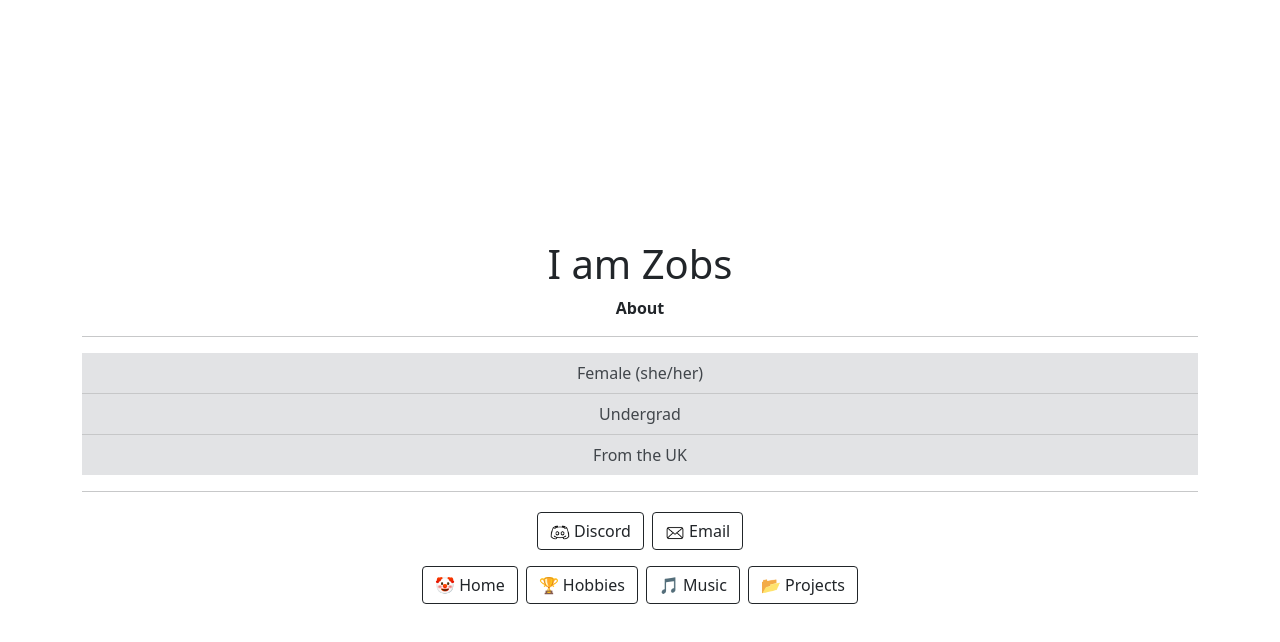
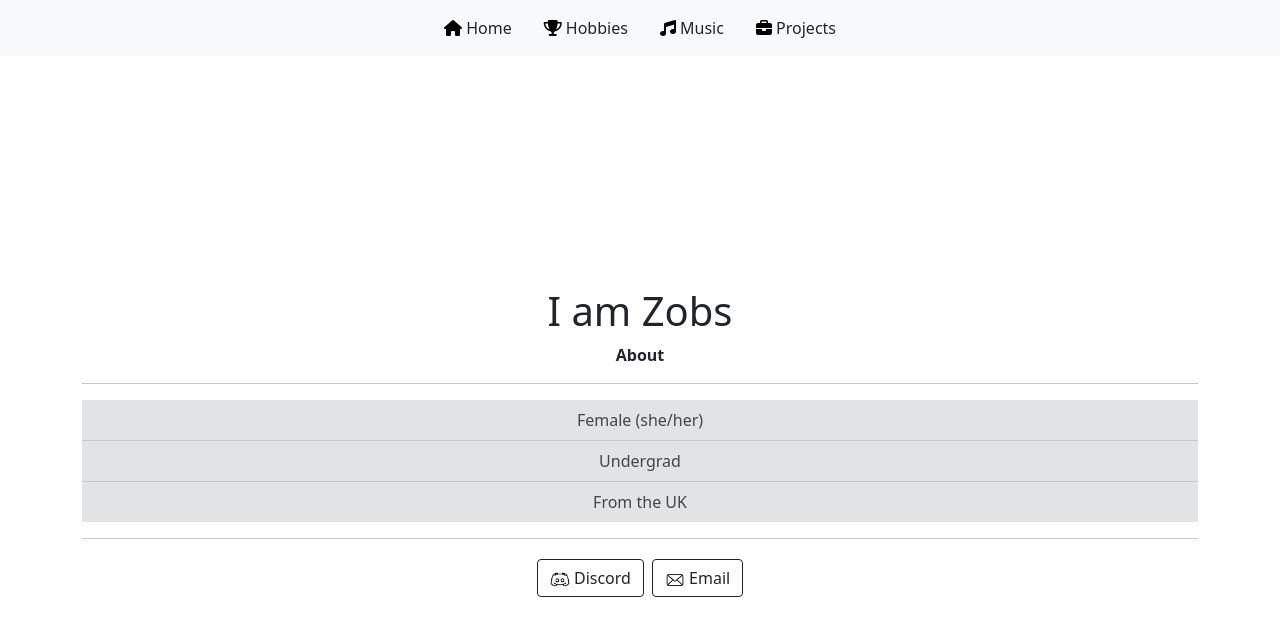
Before and after one commit to IXZ7799/IXZ7799.github.io, a website: page pages/about.html in a window 1280 px wide. Drawn offline with nearby package versions, Linux system fonts and the light colour scheme.

Commit message:
Update about.html

```diff
--- a/pages/about.html
+++ b/pages/about.html
@@ -6,9 +6,37 @@
     <title>About</title>
     <link rel="stylesheet" href="../css.css">
     <link href="https://cdn.jsdelivr.net/npm/bootstrap@5.0.2/dist/css/bootstrap.min.css" rel="stylesheet">
+    <link rel="stylesheet" href="https://cdnjs.cloudflare.com/ajax/libs/font-awesome/6.1.1/css/all.min.css" integrity="sha512-KyZXEAg3QhqLMpG8r+Knujsl5/0Bo5knvvzCO+ou8bOi1qTKh9R3l+XbzN3kK2fF7AKbplJlN8dfoU07xlaxjQ==" crossorigin="anonymous" referrerpolicy="no-referrer" />
 </head>
 <body>
-    <div class="container text-center mt-5">
+    <nav class="navbar navbar-expand-lg navbar-light bg-light fixed-top">
+        <div class="container-fluid">
+            <ul class="nav nav-pills justify-content-center w-100">
+                <li class="nav-item">
+                    <a class="nav-link text-dark" aria-current="page" href="../pages/home.html">
+                        <i class="fa-solid fa-house" style="color: #000000;"></i> Home
+                    </a>
+                </li>
+                <li class="nav-item">
+                    <a class="nav-link text-dark" aria-current="page" href="../pages/hobbies.html">
+                        <i class="fa-solid fa-trophy" style="color: #000000;"></i> Hobbies
+                    </a>
+                </li>
+                <li class="nav-item">
+                    <a class="nav-link text-dark" aria-current="page" href="../pages/music.html">
+                        <i class="fa-solid fa-music" style="color: #000000;"></i> Music
+                    </a>
+                </li>
+                <li class="nav-item">
+                    <a class="nav-link text-dark" aria-current="page" href="../pages/projects.html">
+                        <i class="fa-solid fa-briefcase" style="color: #000000;"></i> Projects
+                    </a>
+                </li>
+            </ul>
+        </div>
+    </nav>
+
+    <div class="container text-center mt-5 pt-5">
         <h5 class="fs-1">I am Zobs</h5>
         <b><p class="fs-6">About</p></b>
         <hr>
@@ -26,16 +54,10 @@
                 <img src="../images/mail-logo.png" width="20" height="20" alt="Email"> Email
             </a>
         </div>
-        <div class="d-flex flex-wrap justify-content-center">
-            <a href="../pages/home.html" class="btn btn-outline-dark m-1">🤡 Home</a>
-            <a href="../pages/hobbies.html" class="btn btn-outline-dark m-1">🏆 Hobbies</a>
-            <a href="../pages/music.html" class="btn btn-outline-dark m-1">🎵 Music</a>
-            <a href="../pages/projects.html" class="btn btn-outline-dark m-1">📂 Projects</a>
-        </div>
     </div>
 
     <script src="https://cdn.jsdelivr.net/npm/@popperjs/core@2.9.2/dist/umd/popper.min.js"></script>
     <script src="https://cdn.jsdelivr.net/npm/bootstrap@5.0.2/dist/js/bootstrap.min.js"></script>
-    </script>
+    <script src="https://kit.fontawesome.com/6fc8ad76fe.js" crossorigin="anonymous"></script>
 </body>
 </html>
```
